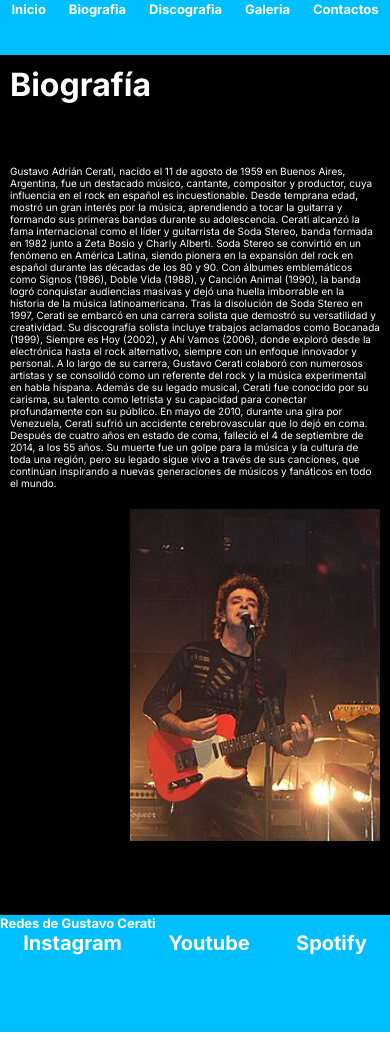
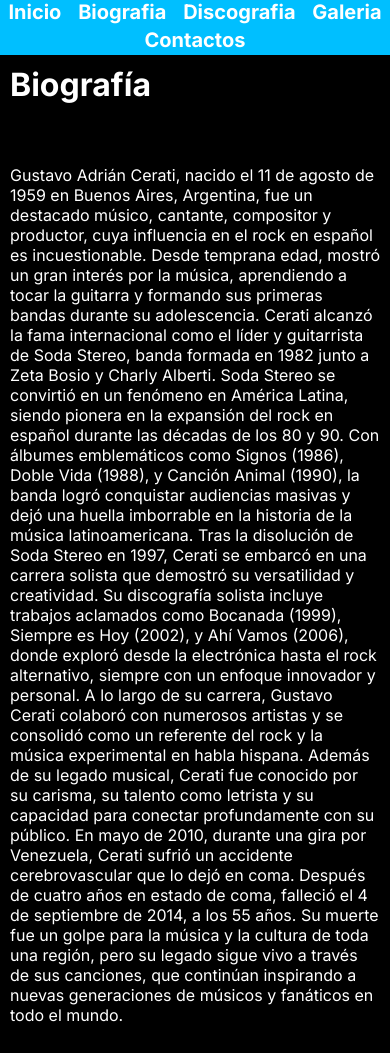
Before and after one commit to Sesma18/proyecto, a website: page html/biografia.html in a window 390 px wide. Shown: the top 1053 px of the page. Before the commit the page ends 1032 px from the top, so only its background shows below. Drawn offline with Linux system fonts and the light colour scheme.

Commit message:
version12

```diff
--- a/CSS/biografia.css
+++ b/CSS/biografia.css
@@ -174,47 +174,50 @@
 
     }
 
-    /* XS SM */
+
 
 @media only screen and (max-width: 991px) {
 
 
     #padreNav li a {
-        font-size: 13px;
+        font-size: 20px;
       }
 
     p {
       width: 100%;
       float: none;
-      font-size: 10px;
+      font-size: 16px;
     }
 
     img {
       width: 340px;
+      height: auto;
+      margin: 10px;
+      max-width: 100%;
       height: 340px;
-      float: none;
-      margin-top: 20px;
-      padding-left: 120px;
-      max-width: 100%;
-      height: auto;
     }
-    .imagenCerati{
+
+  .imagenCerati {
       display: flex;
       justify-content: center;
       align-items: center;
-      height: 100vh;
-      max-width: 100%;
-      height: auto;
+      flex-wrap: wrap;
+      margin-top: 20px;
   }
     }
 
     main {
       padding: 10px;
-      height: 840px;
+      height: 1300px;
 
     }
 
-    h4{font-size: 13px;
+    h4{    color: white;
+      font-size: 30px;
+      font-family: "Inter", sans-serif;
+      font-optical-sizing: auto;
+      font-style: normal;
+      text-align: center;
 
     }
 
@@ -236,7 +239,8 @@
     img {
         width: 30%;
         float: none;
-        margin-top: 20px;
+
 
     }
+
   }
--- a/CSS/contactos.css
+++ b/CSS/contactos.css
@@ -160,6 +160,7 @@
       border-radius: 4px;
       font-size: 16px;
       cursor: pointer;
+
   }
 
 button:hover {
@@ -206,6 +207,15 @@
     font-optical-sizing: auto;
     font-style: normal;
  }
+ footer h4 {
+  color: white;
+  font-size: 30px;
+  font-family: "Inter", sans-serif;
+  font-optical-sizing: auto;
+  font-style: normal;
+  text-align: center;
+  font-weight: bold;
+}
 
 #padreRedes {
     flex-direction: row;
@@ -259,12 +269,15 @@
       }
 
       #padreNav a {
-        font-size: 16px;
+        font-size: 20px;
         padding: 10px;
       }
 
       h4 {
         font-size: 20px;
+      }
+      #formulario {
+        margin: 25px;
       }
 
 main{
--- a/CSS/discografia.css
+++ b/CSS/discografia.css
@@ -131,13 +131,14 @@
     height: 117px;
     background-color: #00BFFF
     }
-    h4{
+h4{
 
-        color: white;
-        font-size: 30px;
-        font-family: "Inter", sans-serif;
+    color: white;
+    font-size: 30px;
+    font-family: "Inter", sans-serif;
     font-optical-sizing: auto;
-  font-style: normal;
+    font-style: normal;
+    text-align: center;
  }
 
     #padreRedes {
@@ -183,10 +184,6 @@
 
     }
 
-/* Móviles */
-    /* XS SM */
-
-
 
     @media only screen and (max-width: 991px) {
 
@@ -213,13 +210,14 @@
 
       }
 
-      h4{font-size: 13px;
+      h4{font-size: 20px;
+
 
       }
 
     }
 
-    /* PC */
+
     @media only screen and (min-width: 992px) {
       #padreNav {
         flex-direction: row;
--- a/CSS/galeria.css
+++ b/CSS/galeria.css
@@ -121,6 +121,14 @@
   padding: 20px 0;
   text-align: center;
 }
+footer h4 {
+  color: white;
+  font-size: 30px;
+  font-family: "Inter", sans-serif;
+  font-optical-sizing: auto;
+  font-style: normal;
+  font-weight: bold;
+}
 
 h4 {
   color: white;
@@ -171,13 +179,8 @@
     width: 100%;
   }
 
-  footer h4 {
-    font-size: 24px;
-  }
 
-  footer a {
-    font-size: 18px;
-  }
+
 }
 
 
--- a/CSS/inicio.css
+++ /dev/null
@@ -1,229 +0,0 @@
-*{
-  margin: 0;
-  padding: 0;
-}
-/* Nav */
-nav{
-    height: 55px;
-    background-color: #00BFFF
-
-    }
-
-#padreNav{
-    height: 55px;
-    display: flex;
-    flex-direction: row;
-    flex-wrap: wrap;
-    justify-content: space-around;
-    text-align: center;
-    list-style-type: none;
-    }
-
-#inicio{
-        color: white;
-        font-size: 24px;
-        font-family: "Inter", sans-serif;
-        font-optical-sizing: auto;
-      font-style: normal;
-        text-decoration: none;
-        font-weight: bold;
-        }
-
-    #biografia {
-    color: white;
-    font-size: 24px;
-    font-family: "Inter", sans-serif;
-    font-optical-sizing: auto;
-  font-style: normal;
-    text-decoration: none;
-    font-weight: bold;
-
-    }
-    #contactos {
-        color: white;
-        font-size: 24px;
-        font-family: "Inter", sans-serif;
-    font-optical-sizing: auto;
-  font-style: normal;
-        text-decoration: none;
-        font-weight: bold;
-        }
-    #discografia {
-         color: white;
-         font-size: 24px;
-         font-family: "Inter", sans-serif;
-    font-optical-sizing: auto;
-  font-style: normal;
-         text-decoration: none;
-         font-weight: bold;
-            }
-
-     #galeria {
-        color: white;
-        font-size: 24px;
-        font-family: "Inter", sans-serif;
-        font-optical-sizing: auto;
-      font-style: normal;
-        text-decoration: none;
-        font-weight: bold;
-        }
-/* MAIN */
-
-main {
-height: 605px;
-background-color: rgb(0, 0, 0);
-
-
-}
-h1{
-text-align: center;
-font-size: 50px;
-font-family: "Inter", sans-serif;
-    font-optical-sizing: auto;
-  font-style: normal;
-color: white;
-background-color: black;
-}
-img{
-
-display: block;
-margin: 20px auto;
-width: 80%;
-max-width: 600px;
-height: auto;
-}
-
-p {
-    color: white;
-text-align: center;
-background-color: rgb(0, 0, 0);
-font-family: "Inter", sans-serif;
-    font-optical-sizing: auto;
-  font-style: normal;
-}
-
-
-/* FOOTER */
-
-footer{
-    height: 117px;
-    background-color: #00BFFF
-    }
-    h2{
-
-        color: white;
-        font-size: 30px;
-        font-family: "Inter", sans-serif;
-    font-optical-sizing: auto;
-  font-style: normal;
-}
-
-    #padreRedes {
-        flex-direction: row;
-        flex-wrap: wrap;
-        justify-content: space-around;
-        display: flex;
-    }
-
-    #hijoRedes1 {
-        color: white;
-        font-size: 20px;
-        font-family: "Inter", sans-serif;
-        font-optical-sizing: auto;
-      font-style: normal;
-        text-decoration: none;
-        font-weight: bold;
-        order: 1;
-
-    }
-
-    #hijoRedes2{
-        color: white;
-        font-size: 20px;
-        font-family: "Inter", sans-serif;
-        font-optical-sizing: auto;
-      font-style: normal;
-        text-decoration: none;
-        font-weight: bold;
-        order: 2;
-
-    }
-
-    #hijoRedes3{
-        color: white;
-        font-size: 20px;
-        font-family: "Inter", sans-serif;
-    font-optical-sizing: auto;
-  font-style: normal;
-        text-decoration: none;
-         font-weight: bold;
-         order: 3;
-
-    }
-
-    @media (max-width: 991px) {
-      #padreNav a {
-        font-size: 18px;
-      }
-
-      h1 {
-        font-size: 32px;
-      }
-
-      img {
-        width: 50%;
-
-      }
-      .imagenCeratiDos{
-        display: flex;
-        justify-content: center;
-        align-items: center;
-        height: 100vh;
-        max-width: 100%;
-        height: auto;
-    }
-
-
-
-
-
-      p {
-        font-size: 16px;
-      }
-
-      h2 {
-        font-size: 24px;
-      }
-
-      #padreRedes a {
-        font-size: 18px;
-      }
-    }
-
-    @media (min-width: 992px) {
-
-      #padreNav a {
-        font-size: 25px;
-
-      }
-
-      h1 {
-        font-size: 38px;
-      }
-
-      img {
-        width: 600px;
-      }
-
-      p {
-        font-size: 19px;
-      }
-
-      h2 {
-        font-size: 20px;
-      }
-
-      #padreRedes a {
-        font-size: 26px;
-      }
-    }
--- /dev/null
+++ b/scss/partials/_nav.scss
@@ -0,0 +1,33 @@
+@mixin estilo-texto($color-texto, $tamano-fuente, $weight: normal) {
+    color: $color-texto;
+    font-size: $tamano-fuente;
+    font-family: "Inter", sans-serif;
+    font-optical-sizing: auto;
+    font-style: normal;
+    font-weight: $weight;
+  }
+
+  /* Nav */
+  nav {
+    height: 55px;
+    background-color: #00bfff;
+  }
+
+  #padreNav {
+    height: 55px;
+    display: flex;
+    flex-direction: row;
+    flex-wrap: wrap;
+    justify-content: space-around;
+    text-align: center;
+    list-style-type: none;
+  }
+
+  #inicio,
+  #biografia,
+  #contactos,
+  #discografia,
+  #galeria {
+    @include estilo-texto(white, 24px, bold);
+    text-decoration: none;
+  }
--- /dev/null
+++ b/scss/styles.scss
@@ -0,0 +1,112 @@
+@import "../scss/partials/nav" ;
+@import "../scss/partials/footer" ;
+
+
+* {
+    margin: 0;
+    padding: 0;
+  }
+
+
+  /* MAIN */
+  main {
+    height: 605px;
+    background-color: rgb(0, 0, 0);
+  }
+
+  h1 {
+    text-align: center;
+    font-size: 50px;
+    font-family: "Inter", sans-serif;
+    font-optical-sizing: auto;
+    font-style: normal;
+    color: white;
+    background-color: black;
+  }
+
+  img {
+    display: block;
+    margin: 20px auto;
+    width: 80%;
+    max-width: 600px;
+    height: auto;
+  }
+
+  p {
+    color: white;
+    text-align: center;
+    background-color: rgb(0, 0, 0);
+    font-family: "Inter", sans-serif;
+    font-optical-sizing: auto;
+    font-style: normal;
+  }
+
+
+  @media (max-width: 991px) {
+    main {
+        height: 770px;
+    }
+    #padreNav a {
+      font-size: 18px;
+    }
+
+    h1 {
+      font-size: 42px;
+    }
+
+    img {
+      width: 50%;
+    }
+
+    .imagenCeratiDos {
+      display: flex;
+      justify-content: center;
+      align-items: center;
+      height: 100vh;
+      max-width: 100%;
+      height: auto;
+    }
+
+    p {
+      font-size: 20px;
+    }
+
+    h2 {
+      font-size: 28px;
+    }
+
+    #padreRedes a {
+      font-size: 18px;
+    }
+  }
+
+  @media (min-width: 992px) {
+
+    main {
+        height: 770px;
+    }
+    #padreNav a {
+      font-size: 25px;
+    }
+
+    h1 {
+      font-size: 48px;
+    }
+
+    img {
+      width: 600px;
+    }
+
+    p {
+      font-size: 27px;
+    }
+
+    h2 {
+      font-size: 28px;
+
+    }
+
+    #padreRedes a {
+      font-size: 26px;
+    }
+  }
```
Also changed, not shown: index.html (+2 -2 lines), package.json (added, +11 -0 lines), scss/partials/_footer.scss (added, +32 -0 lines), CSS/styles.css (added), 1 other file.
